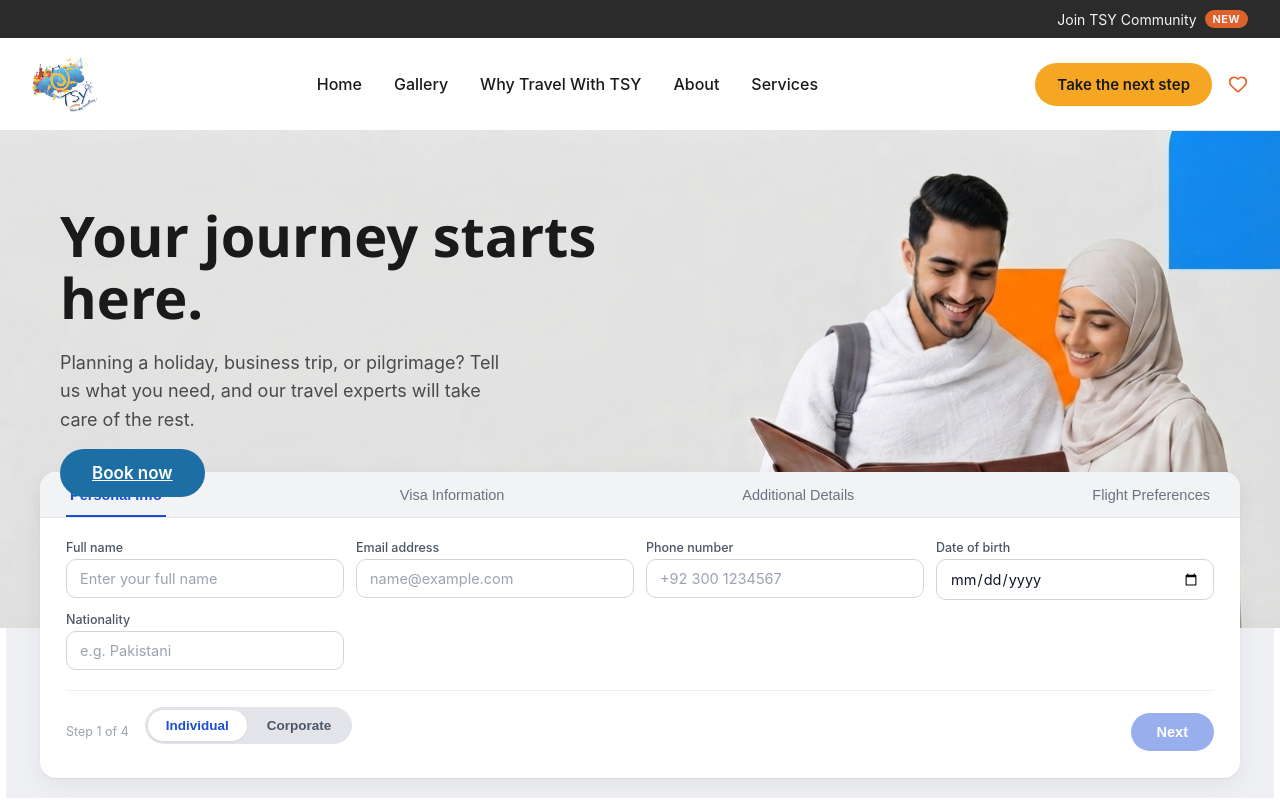
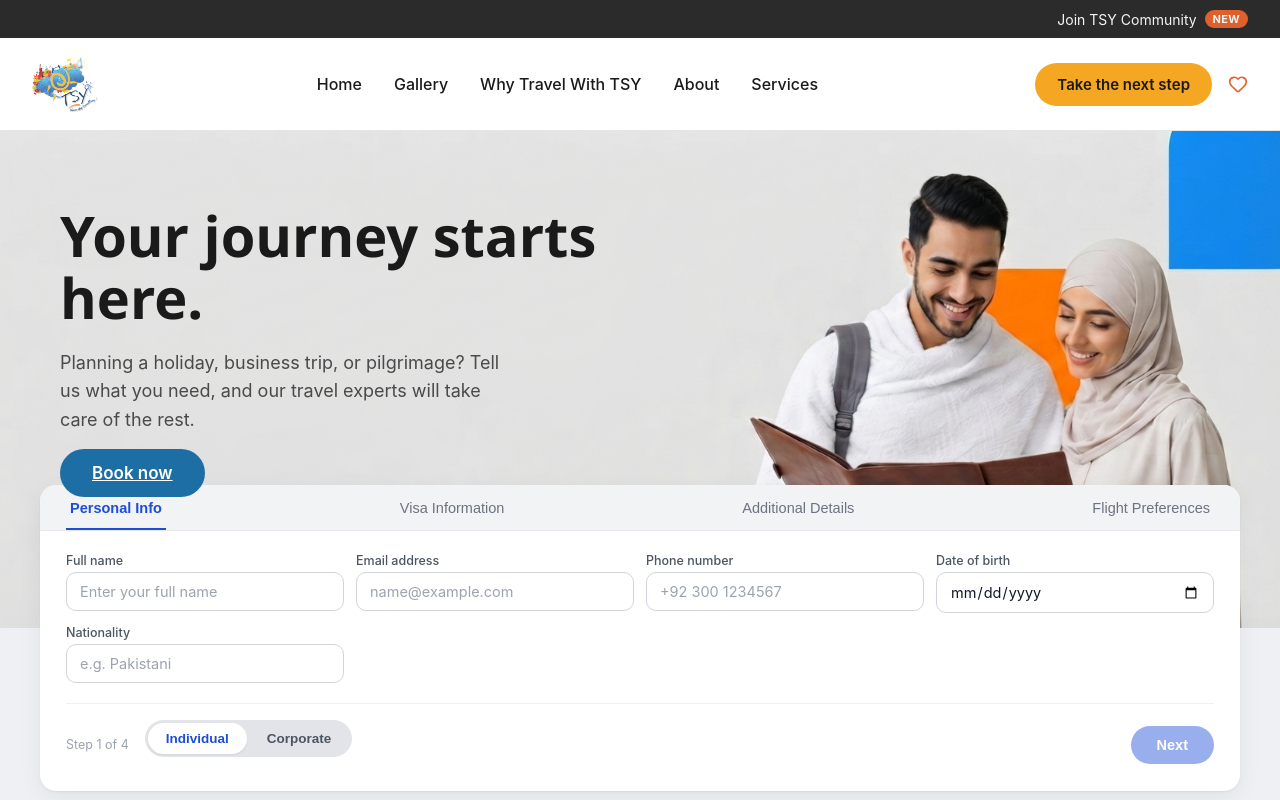
Before and after one commit to Fuzailnaeem/TSY-GIT, a React (Vite) app: page / in a window 1280 px wide. Shown: the top 800 px of the page. Built offline with nearby package versions, Linux system fonts and the light colour scheme.

Commit message:
Updated website changes

```diff
--- a/src/components/homepage/hero/hero.css
+++ b/src/components/homepage/hero/hero.css
@@ -9,11 +9,6 @@
     margin-top: 400px !important;
   }
 }
-@media (max-width: 1366px) {
-.study-form-container{
-        margin-top: -100px !important;
-        padding: 6px;
-    } }
 .hero {
   position: relative;
   width: 100%;
```
